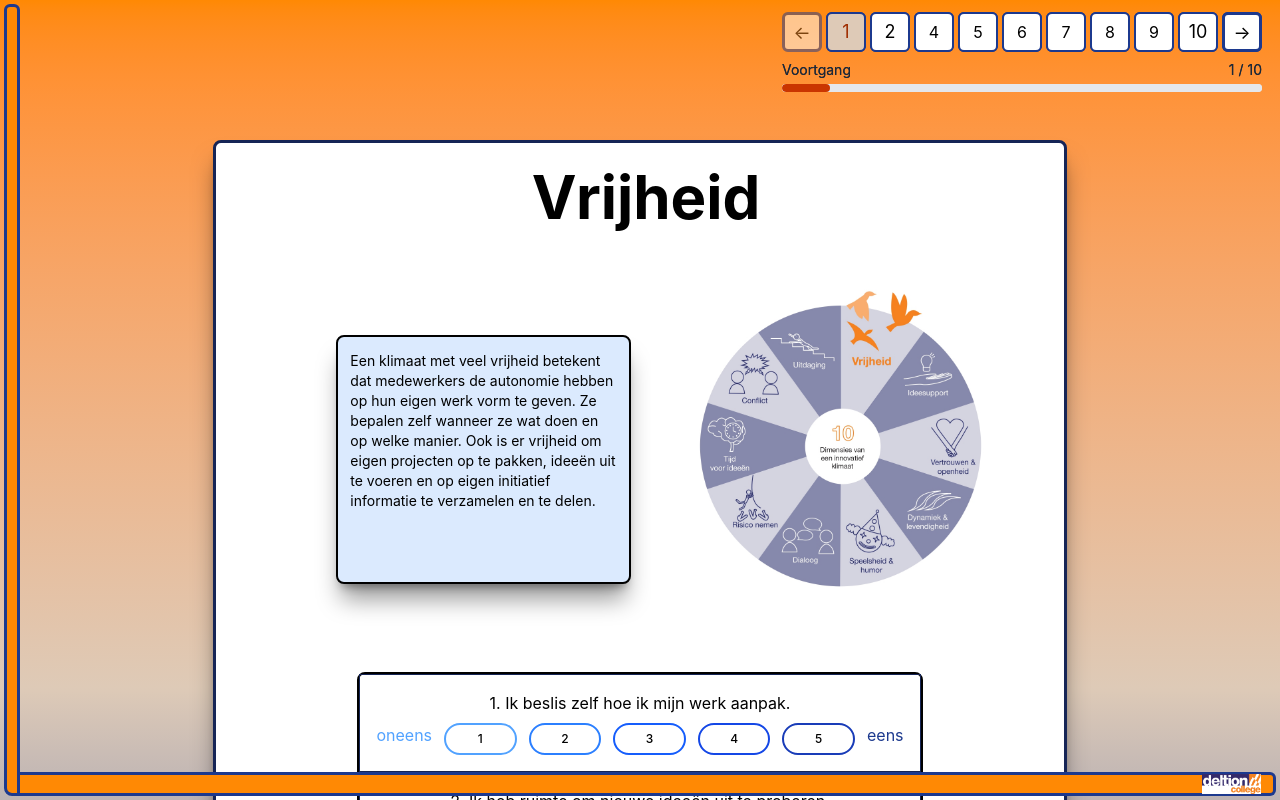
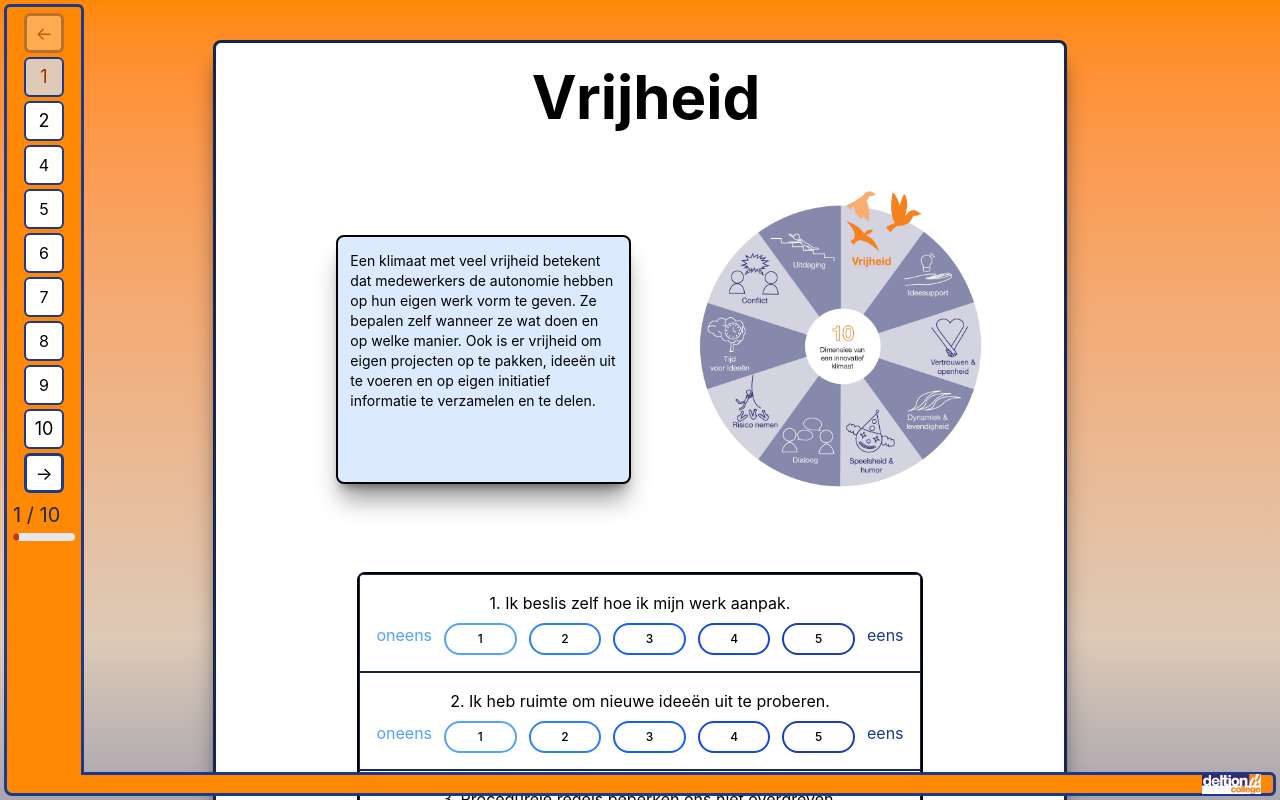
Before and after one commit to meijerjeremy02-hub/Innovatief-Klimaat, a React (Vite) app: page /vragenlijst in a window 1280 px wide. Shown: the top 800 px of the page. Built offline with nearby package versions, Linux system fonts and the light colour scheme.

Commit message:
laptop nieuwe layout

```diff
--- a/src/Components/Footer.tsx
+++ b/src/Components/Footer.tsx
@@ -1,11 +1,18 @@
-import DelftionLogo from '../images/Deltion.png'
+import { useLocation } from "react-router"; // Of "react-router-dom"
+import DeltionLogo from "../images/Deltion.png";
 
 export default function Footer() {
+  const location = useLocation();
+
+  const isVragenlijst = location.pathname === "/vragenlijst";
+
   return (
-    <footer className="fixed bottom-0 left-0 right-0 p-1 pointer-events-none z-50">
-      <div className="ml-4 bg-orange-400 border-3 border-blue-900 border-l-0 rounded-r-md h-6 flex items-center justify-end pr-3">
-        <img src={DelftionLogo} alt="Deltion logo" className="h-4 md:h-5 pointer-events-auto" />
+    <div className="fixed bottom-0 left-0 right-0 p-1 pointer-events-none z-50">
+      <div className={`bg-orange-400 border-3 border-blue-900 border-l-0 rounded-r-md h-6 flex items-center justify-end pr-3 transition-all duration-600 ${
+        isVragenlijst ? "ml-19.25 bg-orange-400 border-3 border-blue-900 border-l-0 rounded-r-md h-6 flex items-center justify-end pr-3" : "ml-3.25 bg-orange-400 border-3 border-blue-900 border-l-0 rounded-r-md h-6 flex items-center justify-end pr-3"
+      }`}>
+        <img src={DeltionLogo} alt="Deltion logo" className="h-4 md:h-5 pointer-events-auto" />
       </div>
-    </footer>
-  )
+    </div>
+  );
 }
--- a/src/Components/Oranje_Balk.tsx
+++ b/src/Components/Oranje_Balk.tsx
@@ -1,9 +1,18 @@
+import { useLocation } from "react-router"; // Of "react-router-dom"
+import Paginatie from "./Paginatie";
+
 export default function Oranje_Balk() {
+  const location = useLocation();
+
+  const isVragenlijst = location.pathname === "/vragenlijst";
+
   return (
     <div className="fixed top-0 left-0 h-full pl-1 py-1 z-40">
-      <div className="bg-orange-400 border-3 border-blue-900 w-4 h-full rounded-t-md rounded-bl-xl md:rounded-bl-lg rounded-br-0">
+      <div className={`bg-orange-400 border-3 border-blue-900 h-full rounded-t-md rounded-bl-xl md:rounded-bl-lg rounded-br-0 p-1 transition-all duration-300 ${
+        isVragenlijst ? "w-20" : "w-4"
+      }`}>
+        {isVragenlijst && <Paginatie />}
       </div>
-
     </div>
-  )
+  );
 }
--- a/src/Components/Paginatie.tsx
+++ b/src/Components/Paginatie.tsx
@@ -13,12 +13,12 @@ export default function Paginatie() {
     Math.abs(i - huidig) <= 1
 
   return (
-    <div className="lg:fixed lg:top-4 lg:right-0 flex flex-col gap-2 bg-transparent border-2 md:mr-0 border-blue-900 rounded-md -mt-4.5 md:px-4 px-3 py-3 -mx-11 md:border-transparent">
-      <div className="flex gap-1 flex-nowrap items-center justify-center">
+    <div className="flex flex-col gap-2 bg-transparent border-2 border-blue-900 rounded-md md:border-transparent">
+      <div className="flex gap-1 flex-col flex-nowrap items-center justify-center">
         <button
           onClick={() => setHuidig(huidig - 1)}
           disabled={huidig === 0}
-          className="px-2 py-1 text-sm md:h-10 md:w-10 md:text-lg border-3 bg-white border-blue-900 rounded-md disabled:opacity-30 cursor-pointer"
+          className="px-2 py-1 text-sm md h-10 md:w-10 md:text-lg border-3 bg-white border-blue-900 rounded-md disabled:opacity-30 cursor-pointer"
         >
           ←
         </button>
@@ -81,8 +81,8 @@ export default function Paginatie() {
       </div>
 
       <div>
-        <div className="flex justify-between text-[9px] md:text-sm text-gray-800 mb-1">
-          <span>Voortgang</span>
+        <div className="flex text-center justify-between text-[9px] md:text-xl md: text-gray-800 mb-1">
+          <span className="md:hidden block">Voortgang</span>
           <span>
             {huidig + 1} / {TOTAAL}
           </span>
@@ -103,7 +103,7 @@ export default function Paginatie() {
           onClick={() => navigate('/resultaten')}
           className="min-w-full mr md:max-w-[80%] text-sm md:mt-1 md:text-lg border-3 border-blue-900 rounded-md bg-orange-200 text-orange-900 cursor-pointer"
         >
-          Verstuur ✓
+          Send ✓
         </button>
       )}
     </div>
--- a/src/Components/resultaten_cirkel.tsx
+++ b/src/Components/resultaten_cirkel.tsx
@@ -18,13 +18,11 @@ const DARK = '#7B77A8'
 const LIGHT_H = '#A09CC1'
 const DARK_H = '#5B5899'
 
-// Logische Tailwind kleurkoppeling via Hex-waarden
 const scoreColor = (score: number) => {
-  if (score <= 5)  return '#f97316' // Deltion Oranje (Kritiek / Laag)
-  if (score <= 10) return '#eab308' // Warm Goudgeel (Matig)
-  if (score <= 15) return '#94a3b8' // Rustig Slate-Grijs (Voldoende / Gemiddeld)
-  if (score <= 20) return '#2563eb' // Helder Blauw (Goed)
-  return '#1e1b4b'                  // Deep Indigo / Marine (Uitstekend)
+  if (score <= 6)  return '#ef4444' // Helder Rood (Kritiek / Laag)
+  if (score <= 11) return '#f97316' // Warm Oranje (Matig)
+  if (score <= 16) return '#1e9ba2' // Fris Groen (Voldoende / Goed)
+  return '#22c55e'                  // Deep Indigo / Marine (Uitstekend)
 }
 
 const dCx = 300
--- a/src/Layout/MainLayout.tsx
+++ b/src/Layout/MainLayout.tsx
@@ -1,24 +1,14 @@
-import { Outlet, useLocation } from 'react-router'
+import { Outlet } from 'react-router'
 import Footer from '../Components/Footer'
 import Orange_Balk from '../Components/Oranje_Balk'
-import Paginatie from '../Components/Paginatie'
 
 export default function MainLayout() {
-  const location = useLocation()
-  const opVragenlijst = location.pathname === '/vragenlijst'
-
   return (
-
-
 
 <main className="flex ">
           <Outlet />
           <Orange_Balk />
-          {opVragenlijst && (
-            <div className="hidden md:block">
-              <Paginatie />
-            </div>
-          )}
+          )
 
 
 
--- a/src/pages/Resultaten.tsx
+++ b/src/pages/Resultaten.tsx
@@ -1,10 +1,10 @@
 import { Link } from 'react-router'
 import Resultaten_Cirkel from '../Components/resultaten_cirkel'
 
-export default function Resultaten() {
+export default function RESULTATEN() {
   return (
 <div className='bg-linear-to-b from-orange-400 via-[#DECAB7] to-blue-900'>
-  <div className="flex flex-col flex-1 mt-10 border-2 border-blue-900  bg-white rounded-lg mb-15 ml-6 mr-2 md:ml-10 md:mr-10">
+  <div className="flex flex-col flex-1 mt-10 border-2 border-blue-900  bg-white rounded-lg mb-15 ml-6 md:ml-10 md:mr-10">
     <div className="flex flex-col p-1.5 md:p-5 min-h-screen text-center w-full gap-6">
       <h1 className="ml-16 text-4xl font-bold">
         Resultaten
--- a/src/pages/Vragenlijst.tsx
+++ b/src/pages/Vragenlijst.tsx
@@ -9,7 +9,6 @@ import Vragen7 from '../Components/vragen7'
 import Vragen8 from '../Components/vragen8'
 import Vragen9 from '../Components/vragen9'
 import Vragen10 from '../Components/vragen10'
-import Paginatie from '../Components/Paginatie'
 import { useVragen } from '../Components/VragenContext'
 import Cirkelv1 from '../images/Cirkelv1.jpg'
 import Cirkelv2 from '../images/Cirkelv2.jpg'
@@ -47,7 +46,7 @@ export default function Vragenlijst() {
   return (
     <main className='min-w-full bg-linear-to-b from-orange-400 via-[#DECAB7] to-blue-900'>
       <div>
-        <div className="ml-6.5 mr-4.5 mt-4 px-2 md:p-5 md:mx-auto md:mb-10 md:mt-35 md:w-2/3 bg-white border-3 border-blue-950 rounded-lg shadow-xl/50">
+        <div className="ml-6.5 mr-4.5 mt-4 px-2 md:p-5 md:mx-auto md:mb-10 md:mt-10 md:w-2/3 bg-white border-3 border-blue-950 rounded-lg shadow-xl/50">
           <div className="p-1 text-center">
             <h1 className="text-6xl font-bold pb-8 pl-3">{onderwerpen[huidig]}</h1>
           </div>
@@ -63,7 +62,6 @@ export default function Vragenlijst() {
           </div>
 
           <div className="px-10 mt-6">
-            <Paginatie />
             <div className="flex mx-auto mb-10 gap-5 justify-center">
               <button
                 onClick={() => setHuidig(huidig - 1)}
```
